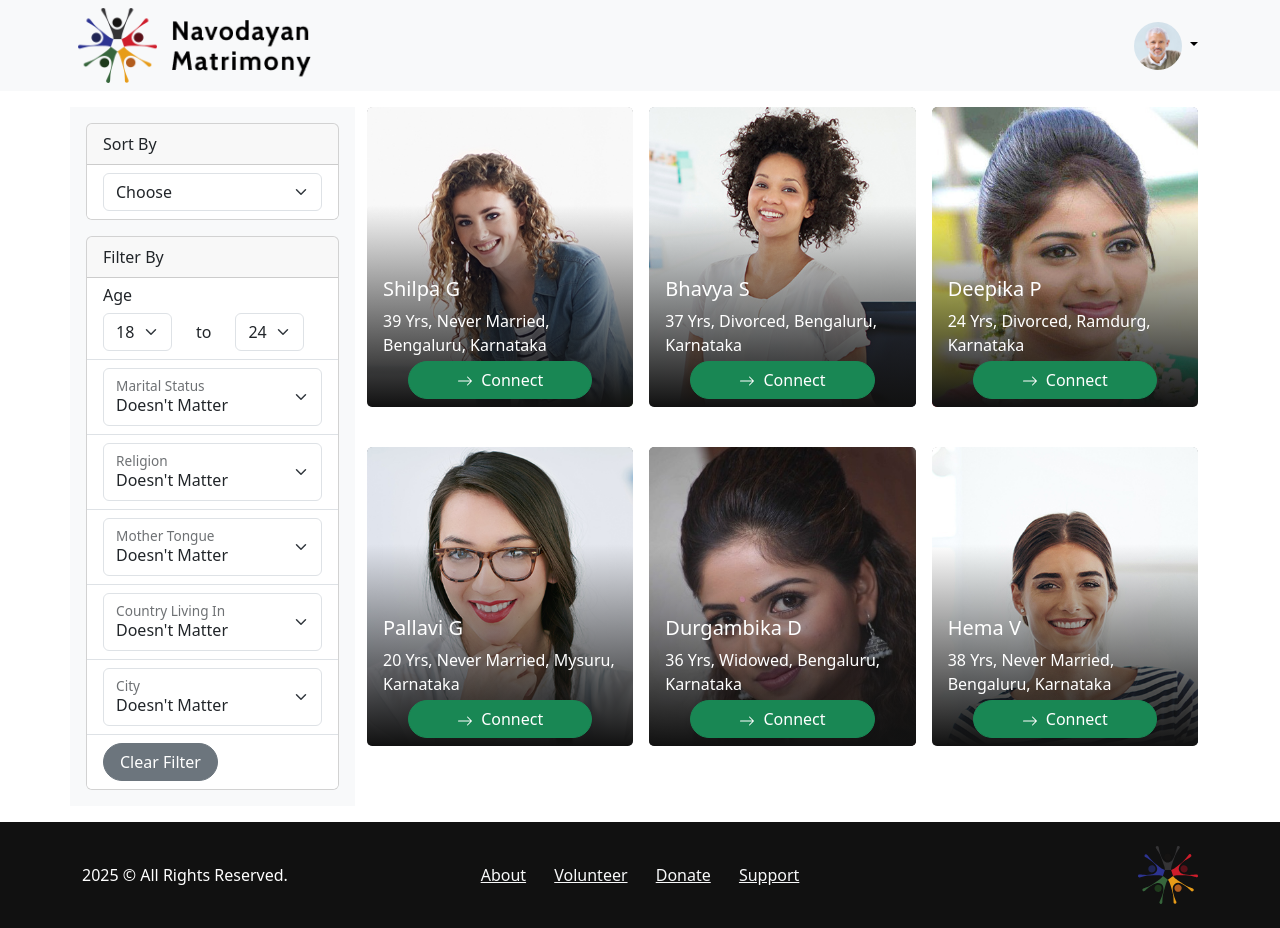
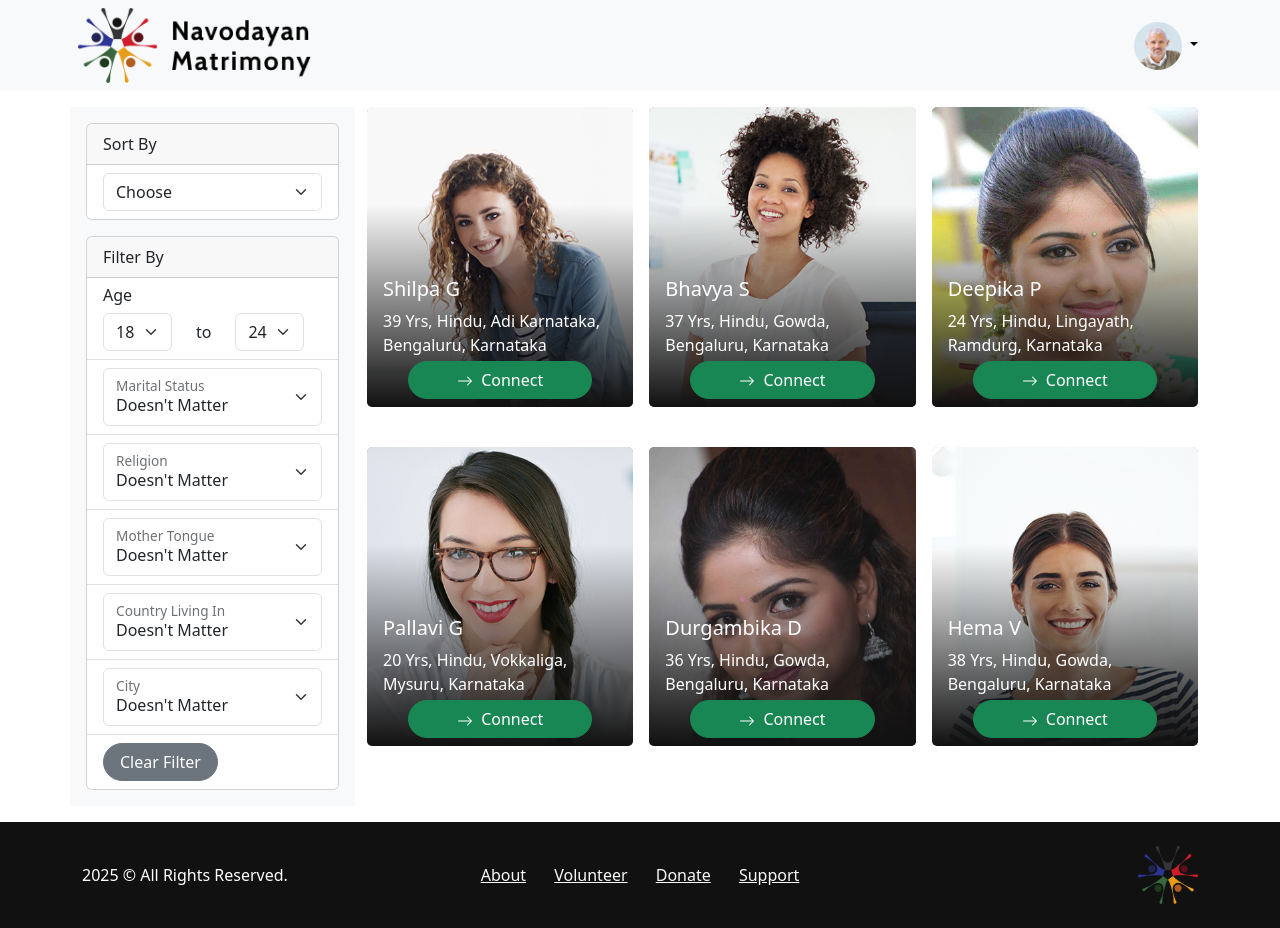
Before and after one commit to rjayaramegowda/honalu-react, a React (Vite) app: page / in a window 1280 px wide. Built offline with nearby package versions, Linux system fonts and the light colour scheme.

Commit message:
Update ProfileCard.tsx

```diff
--- a/src/pages/ProfileCard.tsx
+++ b/src/pages/ProfileCard.tsx
@@ -1,4 +1,4 @@
-import React from "react";
+import React, { useState } from "react";
 import PropTypes, { any, string } from "prop-types";
 import { Profile } from "../models/profile.model";
 
@@ -27,7 +27,8 @@ function ProfileCard(props: { vo: Profile | null | undefined }) {
             {props.vo?.basic.display_name}
           </h5>
           <p className="card-text mb-1">
-            {props.vo?.basic.age} Yrs, {props.vo?.basic.marital_status},{" "}
+            {props.vo?.basic.age} Yrs, {props.vo?.doctrine.religion},{" "}
+            {props.vo?.doctrine.caste}, <br />
             {props.vo?.location.location}
           </p>
           <div className="text-center">
```
